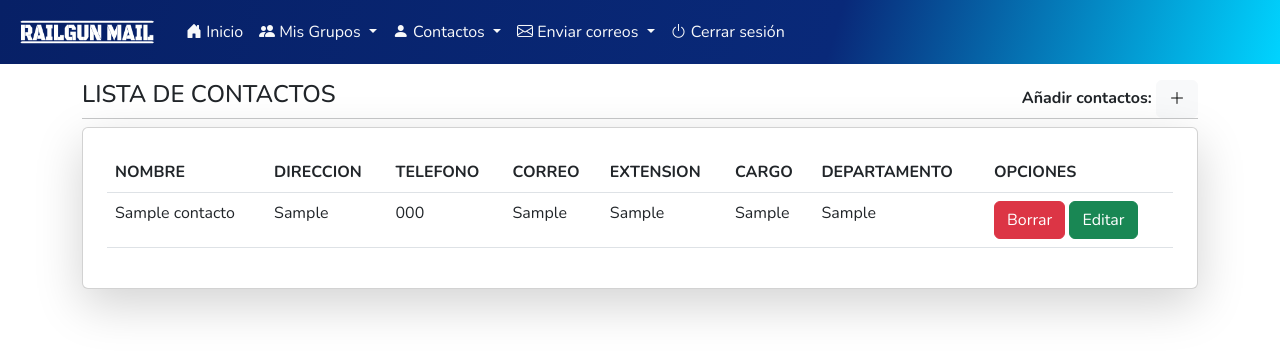
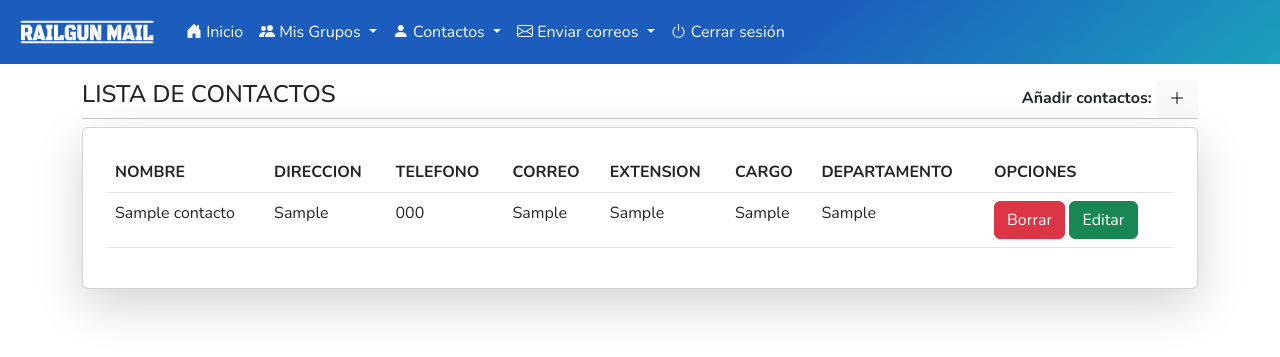
Before and after one commit to spicyarepa-gang/railgunmail, a Flask app: page /contactos/view in a window 1280 px wide. Shown: the top 357 px of the page. Run offline with Flask 2, Linux system fonts and the light colour scheme; a user stored in the database is signed in; tables that the repository leaves empty hold one stand-in row (values such as "Sample post"); some libraries are stand-ins or nearby versions.

Commit message:
cambio del color del navbar

```diff
--- a/static/css/main.css
+++ b/static/css/main.css
@@ -18,11 +18,11 @@ td:hover{
 }
 
 .navbar{
-  background: rgb(2,0,36);
-  background: -moz-linear-gradient(287deg, rgba(2,0,36,1) 0%, rgba(0,212,255,1) 0%, rgba(9,41,121,1) 35%, rgba(7,32,102,1) 100%);
-  background: -webkit-linear-gradient(287deg, rgba(2,0,36,1) 0%, rgba(0,212,255,1) 0%, rgba(9,41,121,1) 35%, rgba(7,32,102,1) 100%);
-  background: linear-gradient(287deg, rgba(2,0,36,1) 0%, rgba(0,212,255,1) 0%, rgba(9,41,121,1) 35%, rgba(7,32,102,1) 100%);
-  filter: progid:DXImageTransform.Microsoft.gradient(startColorstr="#020024",endColorstr="#072066",GradientType=1);
+  background: rgb(27,92,189);
+  background: -moz-linear-gradient(141deg, rgba(27,92,189,1) 62%, rgba(27,161,189,1) 100%);
+  background: -webkit-linear-gradient(141deg, rgba(27,92,189,1) 62%, rgba(27,161,189,1) 100%);
+  background: linear-gradient(141deg, rgba(27,92,189,1) 62%, rgba(27,161,189,1) 100%);
+  filter: progid:DXImageTransform.Microsoft.gradient(startColorstr="#1b5cbd",endColorstr="#1ba1bd",GradientType=1);
 }
 
 .toggle-title{
```
